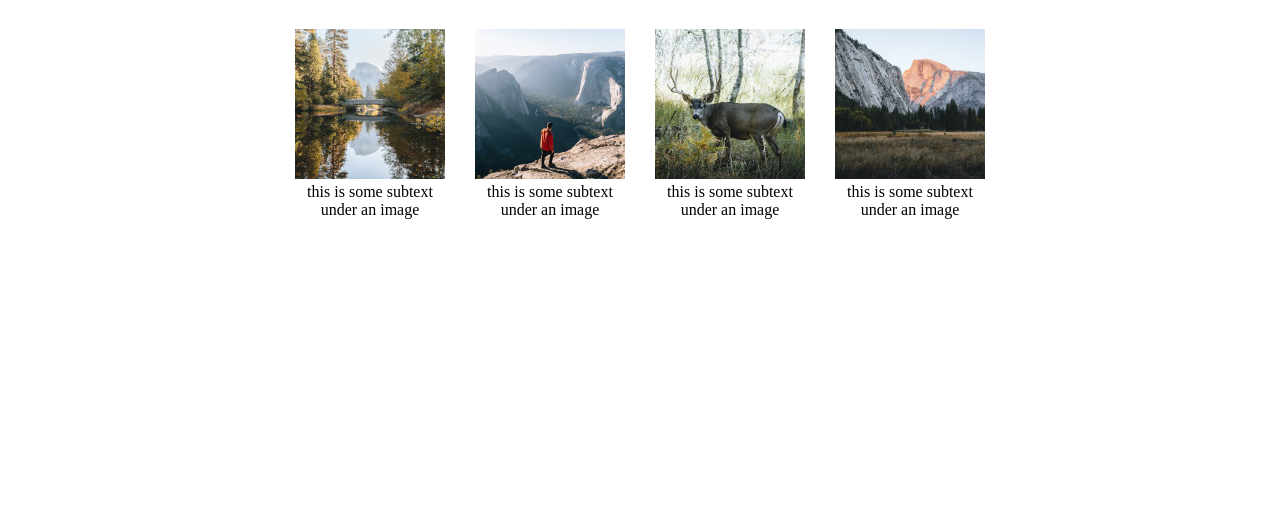
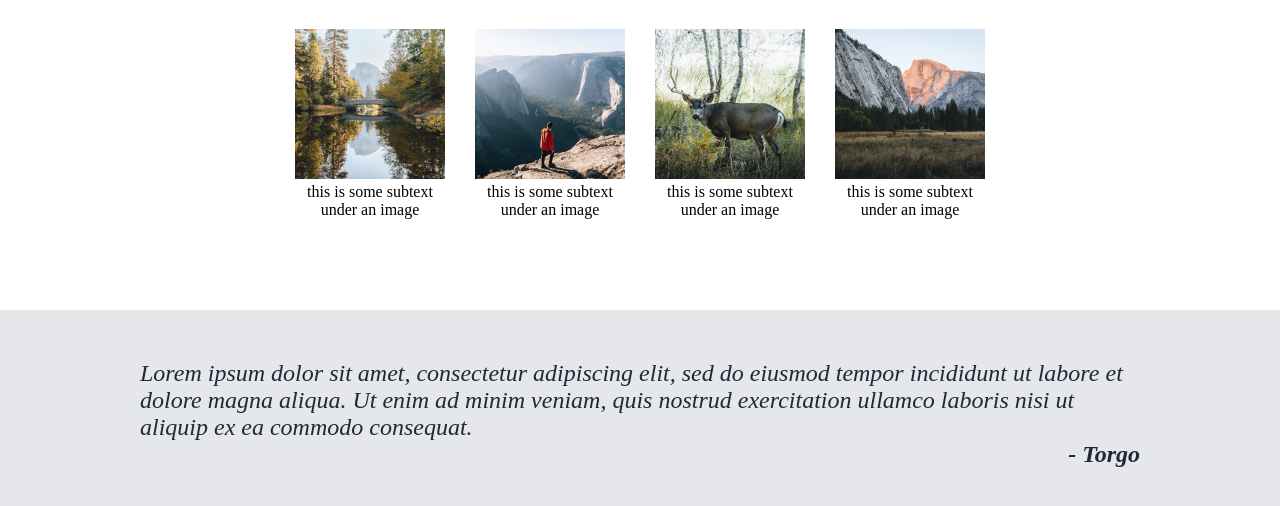
Before and after one commit to BobDT84/TOP-foundations-landing-page-project, a plain HTML site: page index.html in a window 1280 px wide. Shown: the part 550-1056 px from the top of the page. Before the commit the page ends 800 px from the top, so only its background shows below. Drawn offline with Linux system fonts and the light colour scheme.

Commit message:
Filled out quote section

```diff
--- a/index.html
+++ b/index.html
@@ -50,7 +50,15 @@
             </div>
         </div>
         <div class="quote">
-
+            <p>
+                Lorem ipsum dolor sit amet, consectetur
+                adipiscing elit, sed do eiusmod tempor
+                incididunt ut labore et dolore magna
+                aliqua. Ut enim ad minim veniam, quis
+                nostrud exercitation ullamco laboris
+                nisi ut aliquip ex ea commodo consequat.
+            </p>
+            <p class="quote-reference">- Torgo</p>
         </div>
         <div class="call-to-action">
 
--- a/style.css
+++ b/style.css
@@ -90,7 +90,7 @@ body {
 }
 
 .information {
-    margin: 0px 50px;
+    margin: 0px 50px 75px 50px;
     display: flex;
     justify-content: center;
 }
@@ -110,3 +110,23 @@ body {
     margin-top: 0px;
     font-size: 16px;
 }
+
+.quote {
+    background-color: #e5e7eb;
+    padding: 50px 100px;
+
+}
+
+.quote > p {
+    color: #1f2937;
+    font-size: 24px;
+    font-style: italic;
+    margin: 0px auto;
+    max-width: 1000px;
+}
+
+.quote-reference {
+    text-align: right;
+    color: black;
+    font-weight: bold;
+}
```
